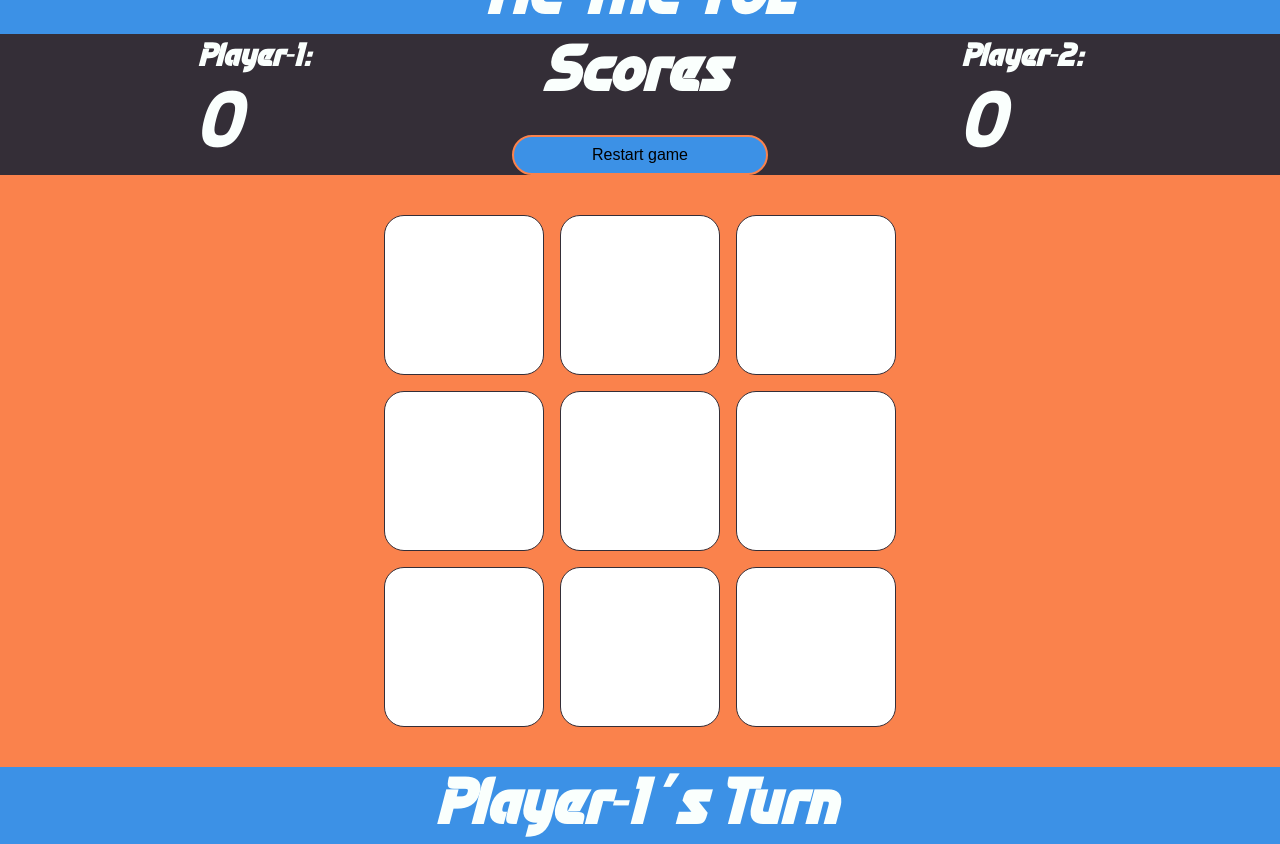
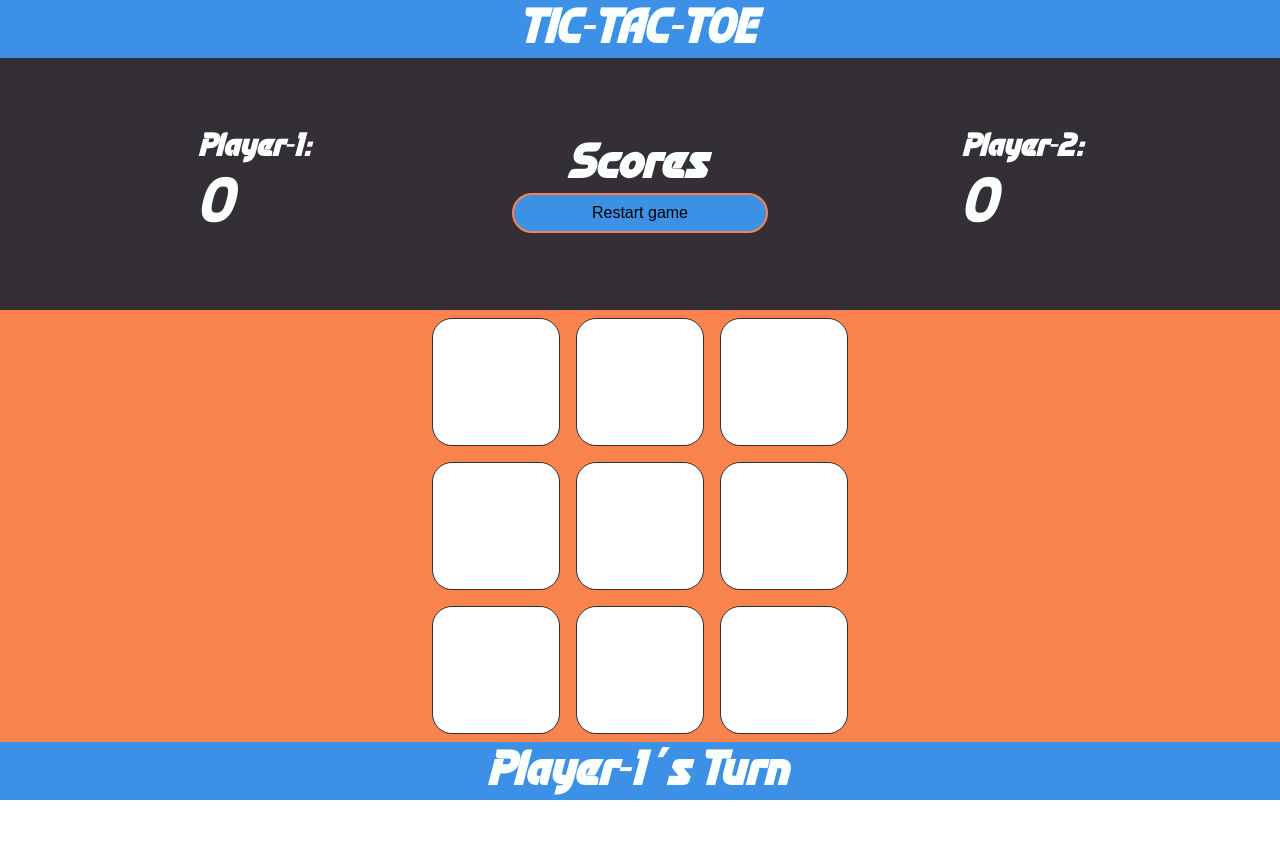
Before and after one commit to AntonioRenaud/TicTacToe, a plain HTML site: page index.html in a window 1280 px wide. After the commit the page ends 800 px from the top, so only its background shows below. Drawn offline with Linux system fonts and the light colour scheme.

Commit message:
attempt to fix layout on lower resolutions

```diff
--- a/styles.css
+++ b/styles.css
@@ -1,6 +1,6 @@
 @font-face {
-  font-family: "tecno";
-  src: url("font/TechnoRaceItalic-eZRWe.otf");
+  font-family: 'tecno';
+  src: url('font/TechnoRaceItalic-eZRWe.otf');
 }
 
 * {
@@ -19,11 +19,11 @@
 }
 
 .container > h2 {
-  font-size: 4rem;
+  font-size: clamp(1em, 3em, 5em);
   text-align: center;
   color: #fafffd;
   background-color: #3c91e6;
-  font-family: "tecno";
+  font-family: 'tecno';
 }
 
 .header {
@@ -48,39 +48,38 @@
   flex-direction: column;
   justify-content: center;
   align-items: center;
-  gap: 3vh;
 }
 
 .header .points .button h2 {
-  font-size: 4em;
+  font-size: clamp(1em, 3em, 4em);
 }
 
 .header > .points > .button > button {
   background-color: #3c91e6;
   height: 5vh;
   width: 20vw;
-  font-size: 1em;
+  font-size: clamp(0.5em, 1em, 2em);
   border-radius: 20px;
   border: 2px solid #fa824c;
 }
 
 .header > div > div > h2 {
-  font-size: 2em;
+  font-size: clamp(1em, 2em, 4em);
   color: #fafffd;
-  font-family: "tecno";
+  font-family: 'tecno';
 }
 
 .score {
-  font-family: "tecno";
-  font-size: 5em;
+  font-family: 'tecno';
+  font-size: clamp(2em, 4em, 6em);
   color: #fafffd;
 }
 
 .board-grid {
-  margin: 5vh;
+  margin: 0.5em;
   display: grid;
-  grid-template-columns: repeat(3, 10rem);
-  grid-template-rows: repeat(3, 10rem);
+  grid-template-columns: repeat(3, minmax(4em, 8em));
+  grid-template-rows: repeat(3, minmax(4em, 8em));
   justify-content: center;
   gap: 1em;
 }
@@ -92,13 +91,13 @@
 }
 
 .x {
-  background-image: url("images/x.png");
-  background-size: 10rem;
+  background-image: url('images/x.png');
+  background-size: contain;
 }
 
 .circle {
-  background-image: url("images/o-removebg-preview.png");
-  background-size: 10rem;
+  background-image: url('images/o-removebg-preview.png');
+  background-size: contain;
 }
 
 .blocked {
```
